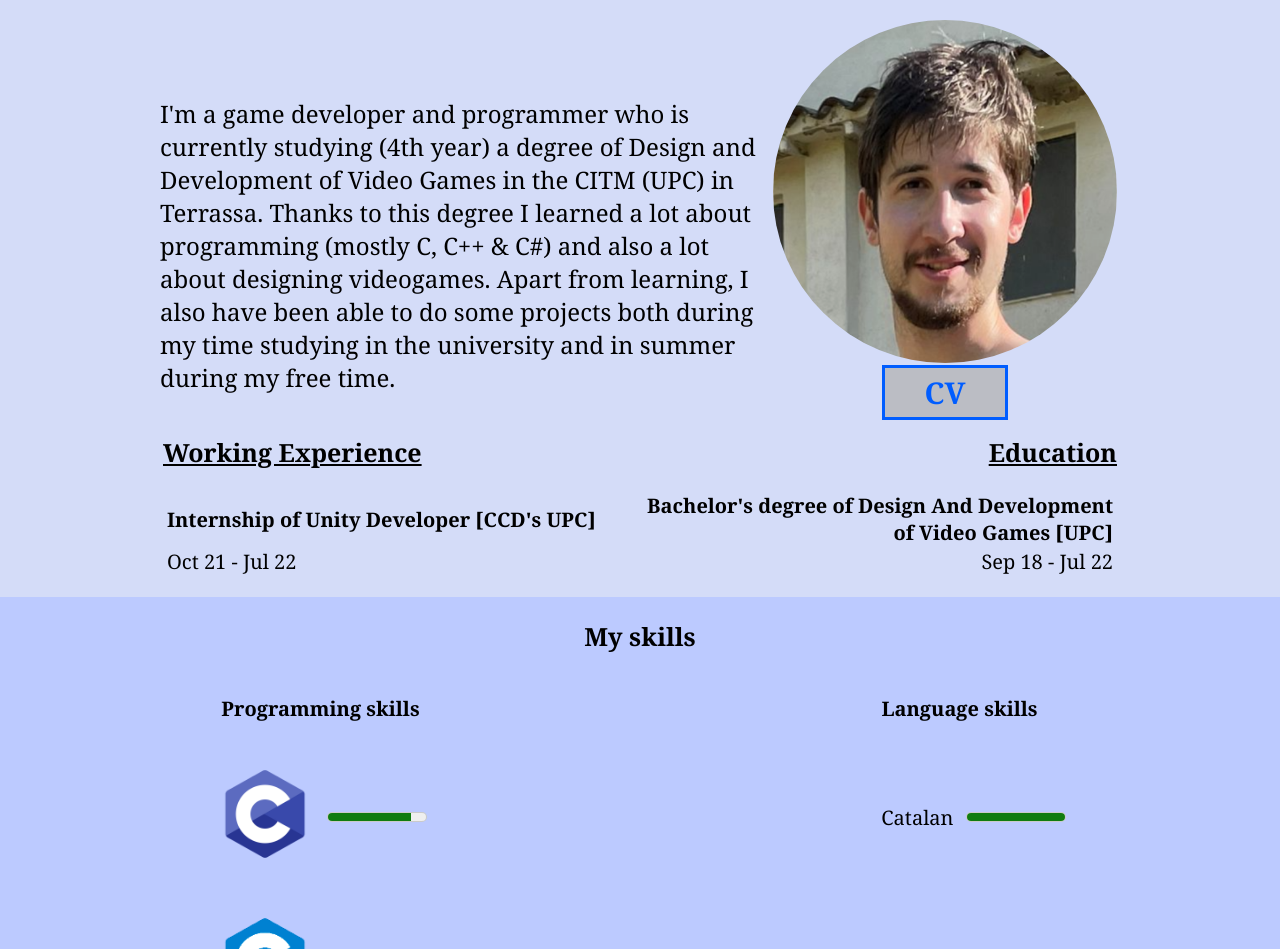
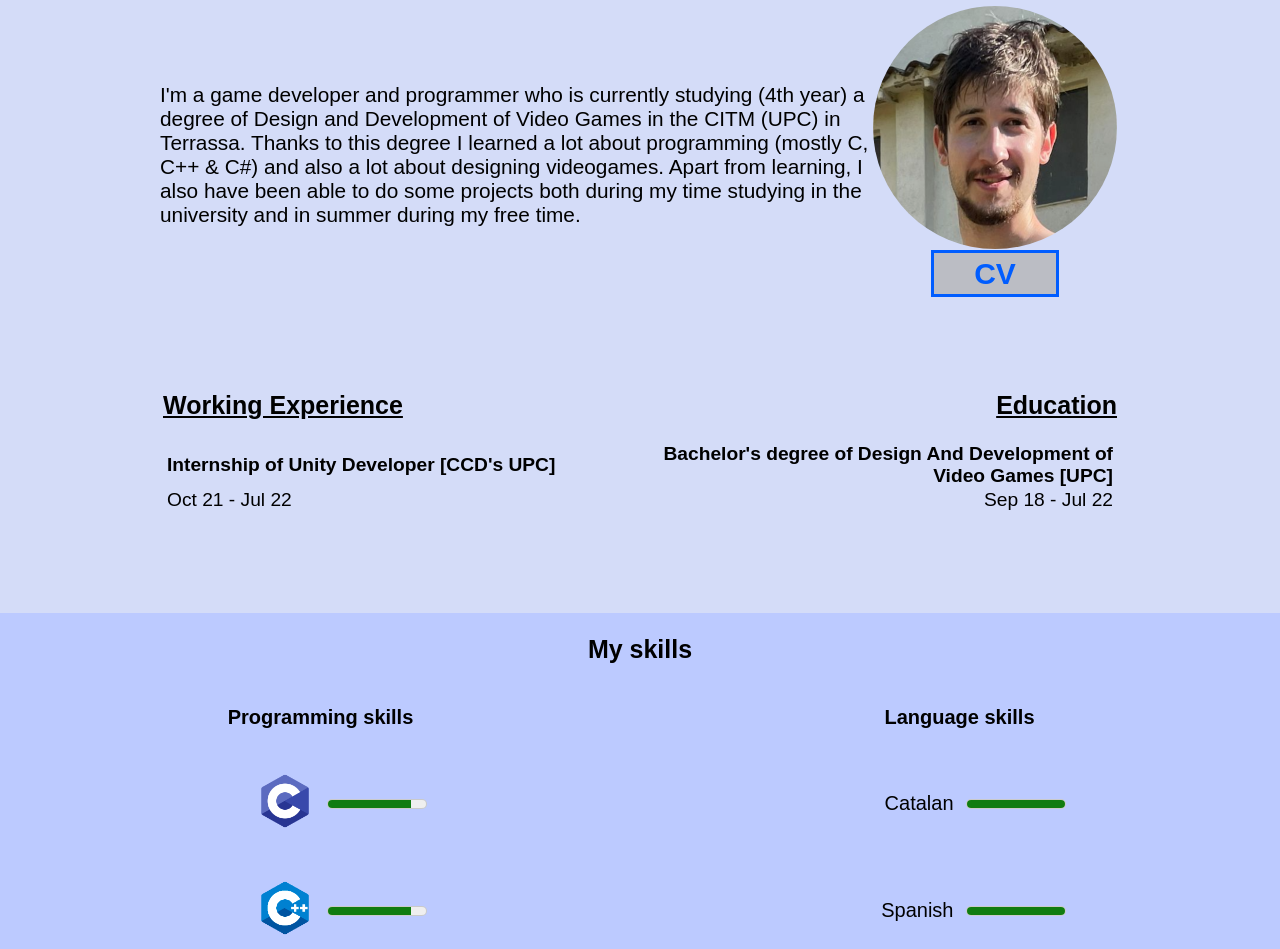
Before and after one commit to Arnau77/Portfolio, a plain HTML site: page index.html in a window 1280 px wide. Shown: the part 502-1451 px from the top of the page. Drawn offline with Linux system fonts and the light colour scheme.

Commit message:
update visual style (mostly text stuff)

```diff
--- a/style.css
+++ b/style.css
@@ -1,7 +1,7 @@
 
 body {
     margin: 0;
-    font-family: Georgia;
+    font-family: sans-serif;
 }
 
 img{
@@ -36,7 +36,7 @@ caption {
 }
 
 #arnauphoto {
-    width: 350px;
+    width: 250px;
     float: right;
 }
 
@@ -105,7 +105,7 @@ caption {
 
 #aboutmetext {
     padding: 80px 0px 0px 0px;
-    font-size: 1.5em;
+    font-size: 1.3em;
 }
 
 #aboutmettitle {
@@ -115,8 +115,9 @@ caption {
 }
 
 #tableexperience {
-    text-align:center;
-    font-size: 20px;
+    text-align: center;
+    font-size: 1.2em;
+    padding: 80px 0px 80px 0px;
 }
 
 #tableexperience th{
@@ -161,6 +162,10 @@ caption {
     width:25%;
 }
 
+#tableskills img{
+    width:60px;
+}
+
 #tableskills meter{
     float:left;
 }
@@ -181,7 +186,7 @@ caption {
 
 #projects td {
     width: 50%;
-    font-size: 1.5em;
+    font-size: 1.2em;
 }
 
 #secondth {
```
